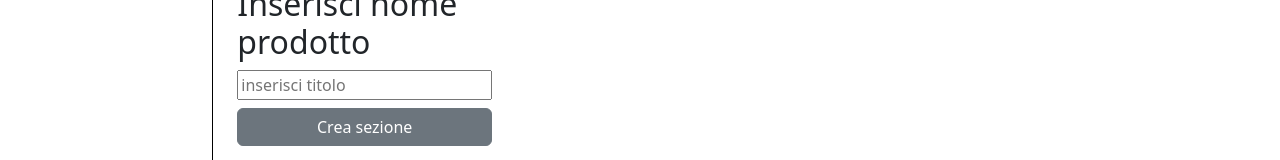
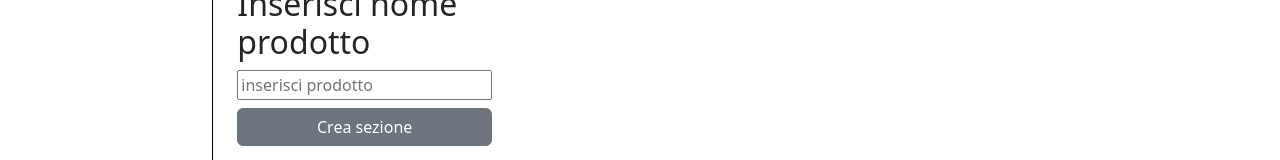
Before and after one commit to luzzetti/JustDRINK, a Vue app in the folder backoffice-ui-vue/: page /restaurants/1/menu/sections/1/products in a window 1280 px wide. Shown: the part 135-295 px from the top of the page. Built offline with nearby package versions, Linux system fonts and the light colour scheme.

Commit message:
modifiche errori form

```diff
--- a/backoffice-ui-vue/src/pages/MenuPage.vue
+++ b/backoffice-ui-vue/src/pages/MenuPage.vue
@@ -3,7 +3,7 @@
         <h1>Aggiungi Sezioni </h1>
         <form action="" method="POST">
             <div class="d-flex flex-column w-25 mt-4">
-                <h2 class="mt-2" for="" placeholder="Inserisci antipasto">Inserisci nome sezione</h2>
+                <h2 class="mt-2" for="">Inserisci nome sezione</h2>
                 <input type="text w-25" v-model="title" placeholder="inserisci titolo">
                 <button class="btn btn-secondary mt-2" @click.prevent="InviaSezione()">Crea sezione</button>
             </div>
--- a/backoffice-ui-vue/src/pages/ShowProduct.vue
+++ b/backoffice-ui-vue/src/pages/ShowProduct.vue
@@ -4,9 +4,9 @@
     <div>
         <form action="" method="POST">
             <div class="d-flex flex-column w-25 mt-4">
-                <h2 class="mt-2" for="" placeholder="Inserisci antipasto">Inserisci nome prodotto</h2>
-                <input type="text w-25" v-model="title" placeholder="inserisci titolo">
-                <button class="btn btn-secondary mt-2" @click.prevent="InviaSezione()">Crea sezione</button>
+                <h2 class="mt-2" for="">Inserisci nome prodotto</h2>
+                <input type="text w-25" placeholder="inserisci prodotto">
+                <button class="btn btn-secondary mt-2" @click.prevent="">Crea sezione</button>
             </div>
         </form>
     </div>
@@ -15,6 +15,7 @@
 <script>
     export default {
         name:'ShowProduct'
+
     }
 </script>
 
```
